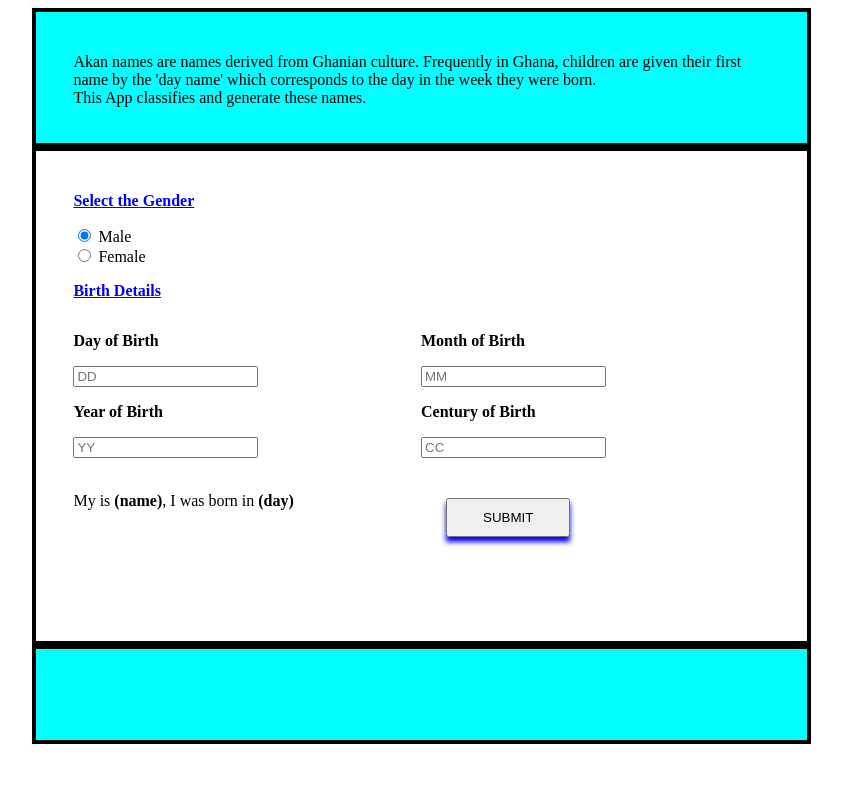
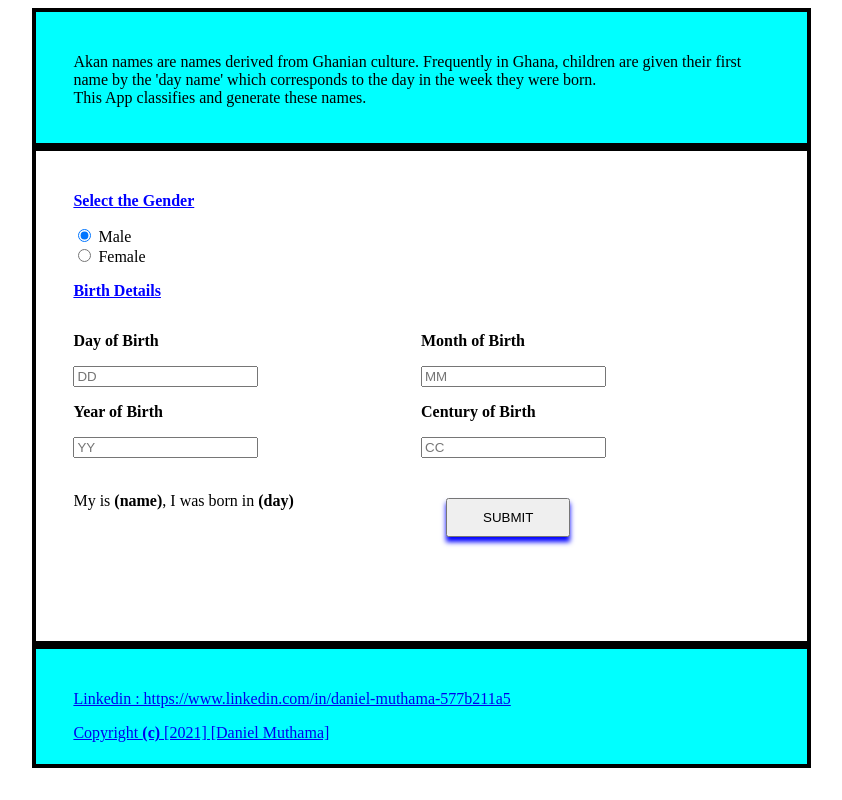
Before and after one commit to danielmuthama/ghanian_cultureApp, a plain HTML site: page index.html in a window 1280 px wide. Shown: the whole page, without its empty margins (219-1061 px from the left). Drawn offline with Linux system fonts and the light colour scheme.

Commit message:
update the readme file

```diff
--- a/index.html
+++ b/index.html
@@ -57,6 +57,8 @@
     </div>
     </div>
     <div class="section-3">
+        <p class="contact"><a href="https://www.linkedin.com/in/daniel-muthama-577b211a5">Linkedin : https://www.linkedin.com/in/daniel-muthama-577b211a5</a</p>
+        <p class="copyright">Copyright <strong>(c)</strong> [2021] [Daniel Muthama]</p>
 
     </div>
     </div>
--- a/style.css
+++ b/style.css
@@ -22,7 +22,7 @@
 
 }
 .section-3 {
-    height: 5vh;
+    height: 8vh;
     width: 55%;
     background-color: aqua;
     padding: 2% 3% 2% 3%;
@@ -49,5 +49,8 @@
 #submit {
     padding: 10px 35px 10px 35px;
     box-shadow: 0px 5px 5px blue;
-
 }
+.copyright {
+    padding: 0px 0px 8px 0px;
+    height: 100%;
+}
```
Also changed, not shown: assets/IMAGE1.png (added), 1 other file.
